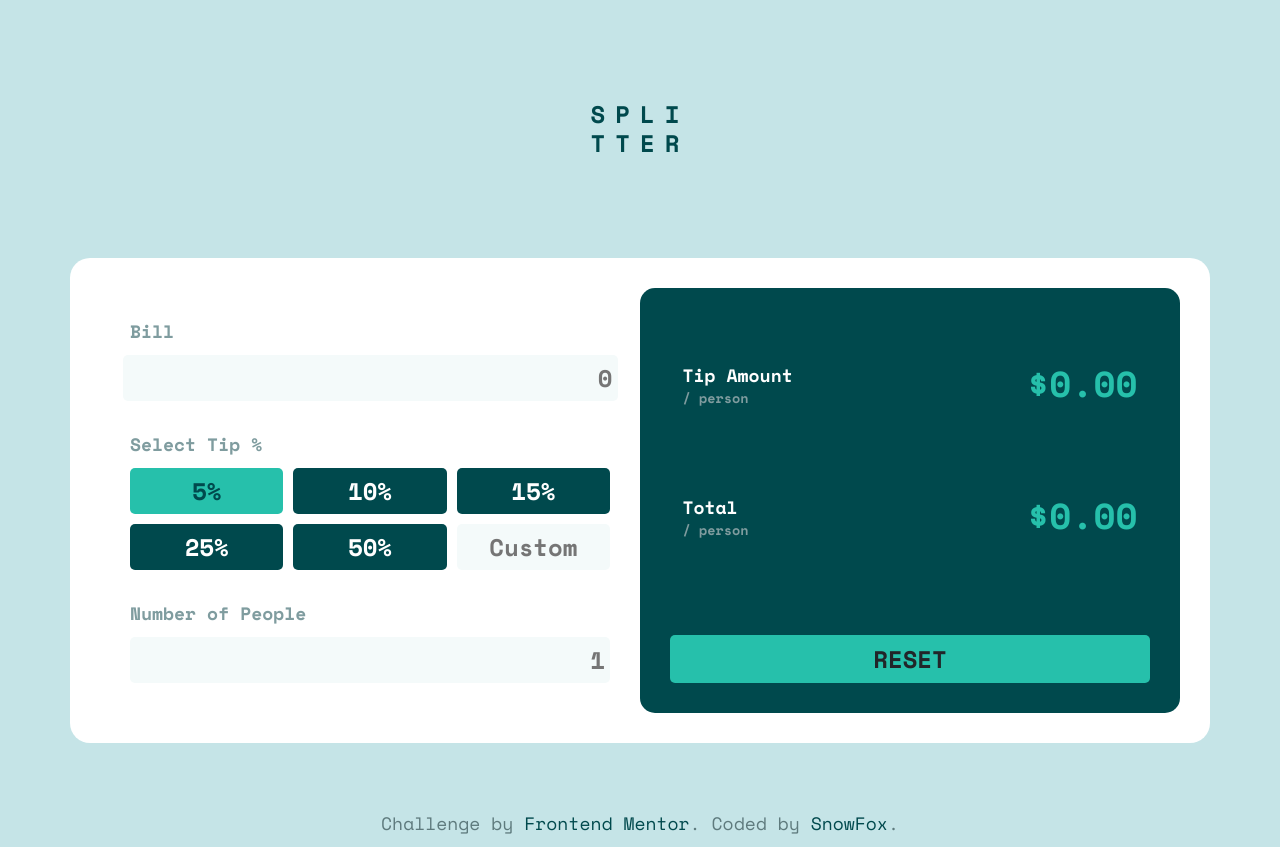
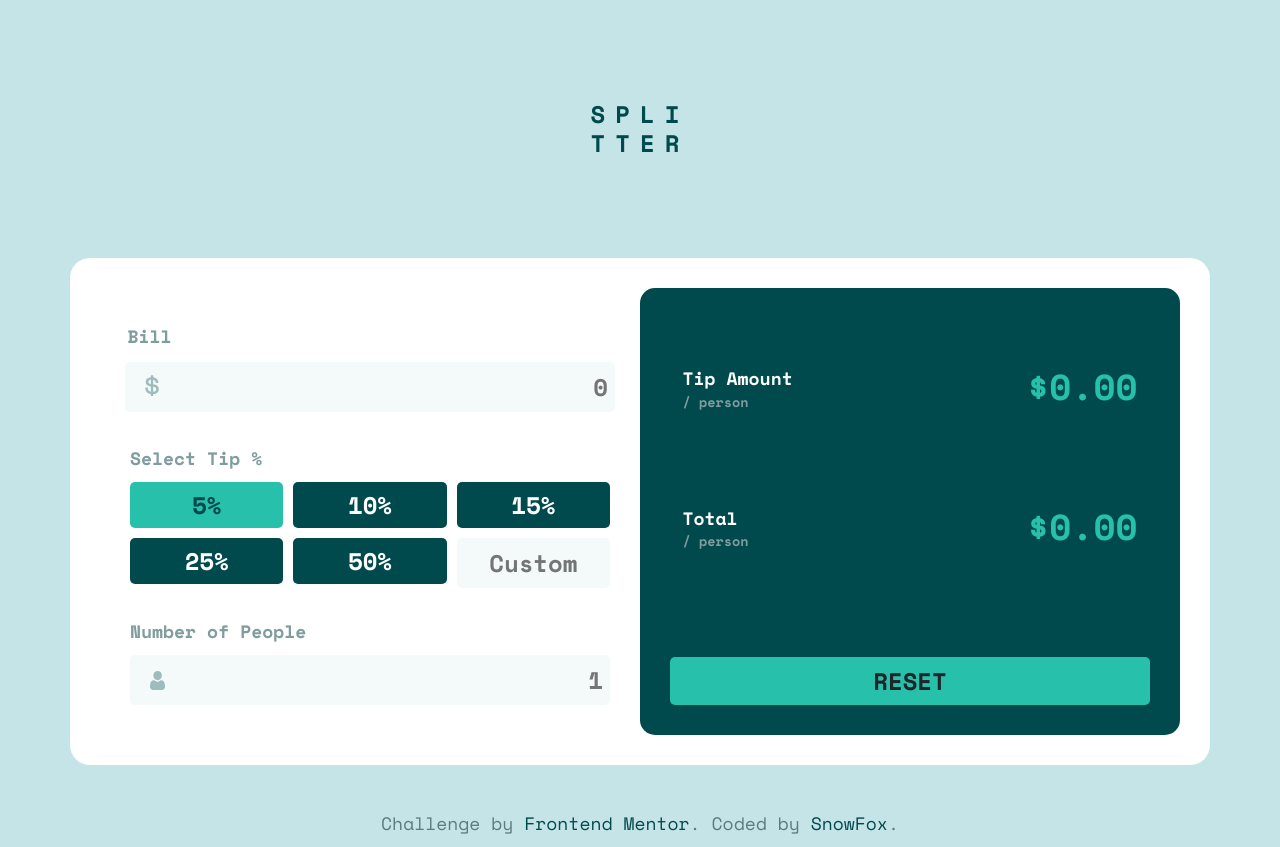
Before and after one commit to ISnowFoxI/FEMentorFourthChallange, a plain HTML site: page index.html in a window 1280 px wide. Drawn offline with nearby package versions, Linux system fonts and the light colour scheme.

Commit message:
Add files via upload

```diff
--- a/index.html
+++ b/index.html
@@ -26,9 +26,12 @@
       <h1>Spli<br/>tter</h1>
       <form action="" class="row row-cols-lg-2 p-5 p-lg-5">
         <div class="maincolDiv col-lg-6 p-lg-5 ">
-          <div class="billContainer row row-cols-2">
-            <label class="labels mb-3 col-12" for="bill">Bill</label>
-            <input class="p-2 col-12" type="number"  id="bill" name="bill"  placeholder="0" min="0" step="0.1">
+          <div class="billContainer  row row-cols-2m-0 p-1">
+            <label class="labels m-0 p-1 mb-3 col-12" for="bill">Bill</label>
+            <div class="inputAndDollarSignContainer m-0 p-0">
+              <input class="p-2 m-0 col-12 " type="number"  id="bill" name="bill"  placeholder="0" min="0" step="0.1">
+              <img class="icons dollarIcon" src="./images/icon-dollar.svg" alt="">
+            </div>
           </div>
           <p class="labels mb-3 mt-5">Select Tip %</p>
 
@@ -71,9 +74,11 @@
             </div>
           </div>
 
-          <label for="numOfPeople" class="labels mb-3 mt-5">Number of People</label>
-          <input class="p-2 col-12" type="number" id="numOfPeople" placeholder="1" min="1" required
-            data-tip="Can't be zero">
+          <div class="peopleIconAndNumberOfPeopleContainer m-0 p-0">
+            <label for="numOfPeople" class="labels mb-3 mt-5">Number of People</label>
+            <input class="p-2 col-12" type="number" id="numOfPeople" placeholder="1" min="1">
+            <img  class="icons dollarIcon" src="./images/icon-person.svg" alt="">
+          </div>
         </div>
 
         <div class="results p-4  row row-cols-1 justify-content-center m-0 col-lg-6 mt-5 mt-lg-0 p-lg-5">
--- a/style/style.scss
+++ b/style/style.scss
@@ -76,6 +76,13 @@ html {
                     border-radius: 2rem;
                     background-color: white;
 
+
+                    .icons {
+                        width: 1.5rem;
+                        position: absolute;
+                        bottom: 1.5rem;
+                        left: 2rem;
+                    }
                     .labels {
                         font-size: 1.8rem;
                         color: $dark-grayish-cyan;
@@ -84,7 +91,7 @@ html {
                     input {
                         font-weight: bold;
                         color: $very-dark-cyan;
-                        border: none;
+                        border: 0.25rem solid $input-cyan;
                         background-color: $input-cyan;
                         display: block;
                         direction: rtl;
@@ -99,8 +106,10 @@ html {
                     }
 
                     input:focus-visible {
-                        outline: 0.25rem solid $strong-cyan;
-                    }
+                        outline: none;
+                        border: 0.25rem solid $strong-cyan;
+                        }
+
 
 
 
@@ -108,9 +117,15 @@ html {
                     .maincolDiv {
                         .billContainer {
                             position: relative;
-                            input {
+
+                            .inputAndDollarSignContainer {
                                 position: relative;
+                                input {
+                                    position: relative;
+                                }
+
                             }
+
                         }
 
                         input[type="radio"] {
@@ -142,9 +157,15 @@ html {
                                     .customInputTip {
                                         color: $mid-dark-cyan;
                                         background-color: $input-cyan;
+                                        &:hover {
+                                            background-color: $input-cyan;
+                                        }
                                     }
                                 }
                             }
+                        }
+                        .peopleIconAndNumberOfPeopleContainer{
+                            position: relative;
                         }
                     }
 
@@ -164,6 +185,7 @@ html {
                             input {
                                 background-color: transparent;
                                 color: $strong-cyan;
+                                border: none;
 
                                 @media screen and (min-width:992px) {
                                     &{
```
Also changed, not shown: style/style.css, 1 other file.
